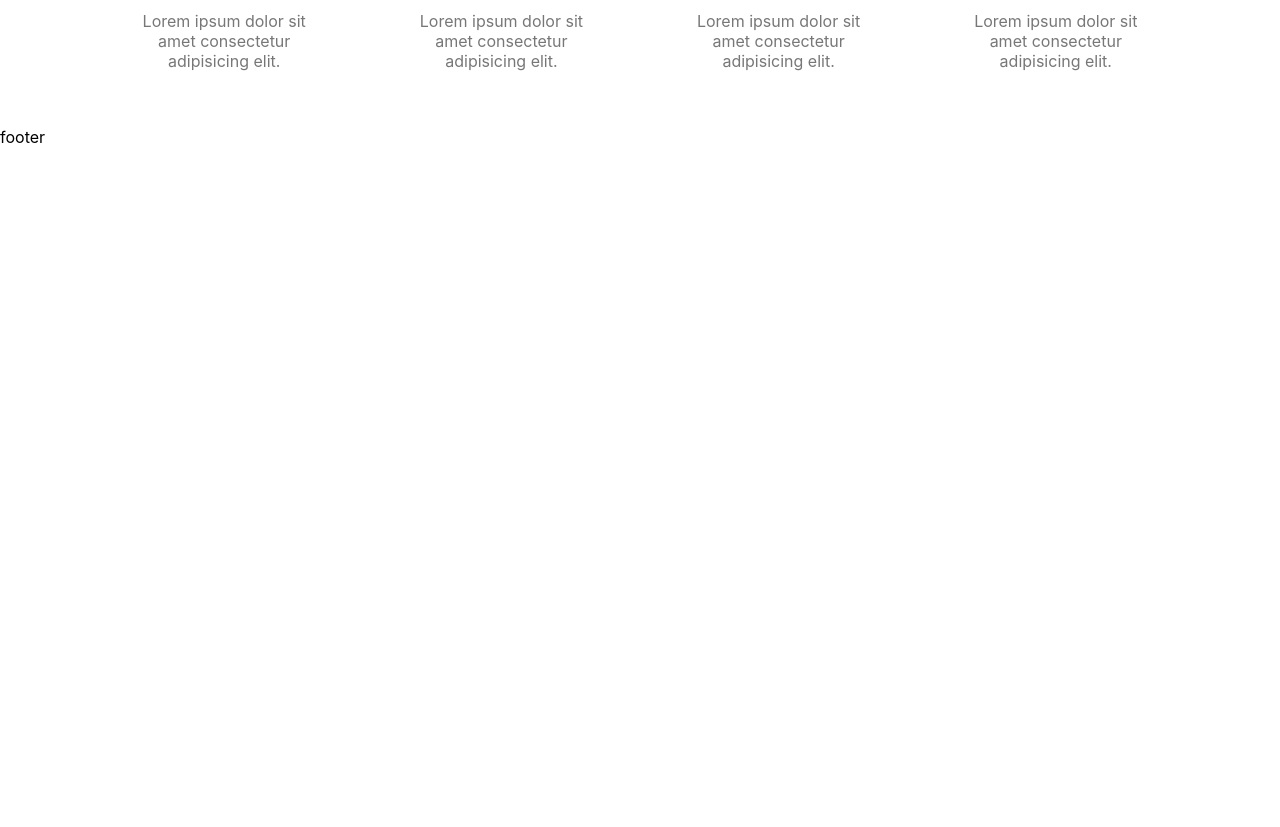
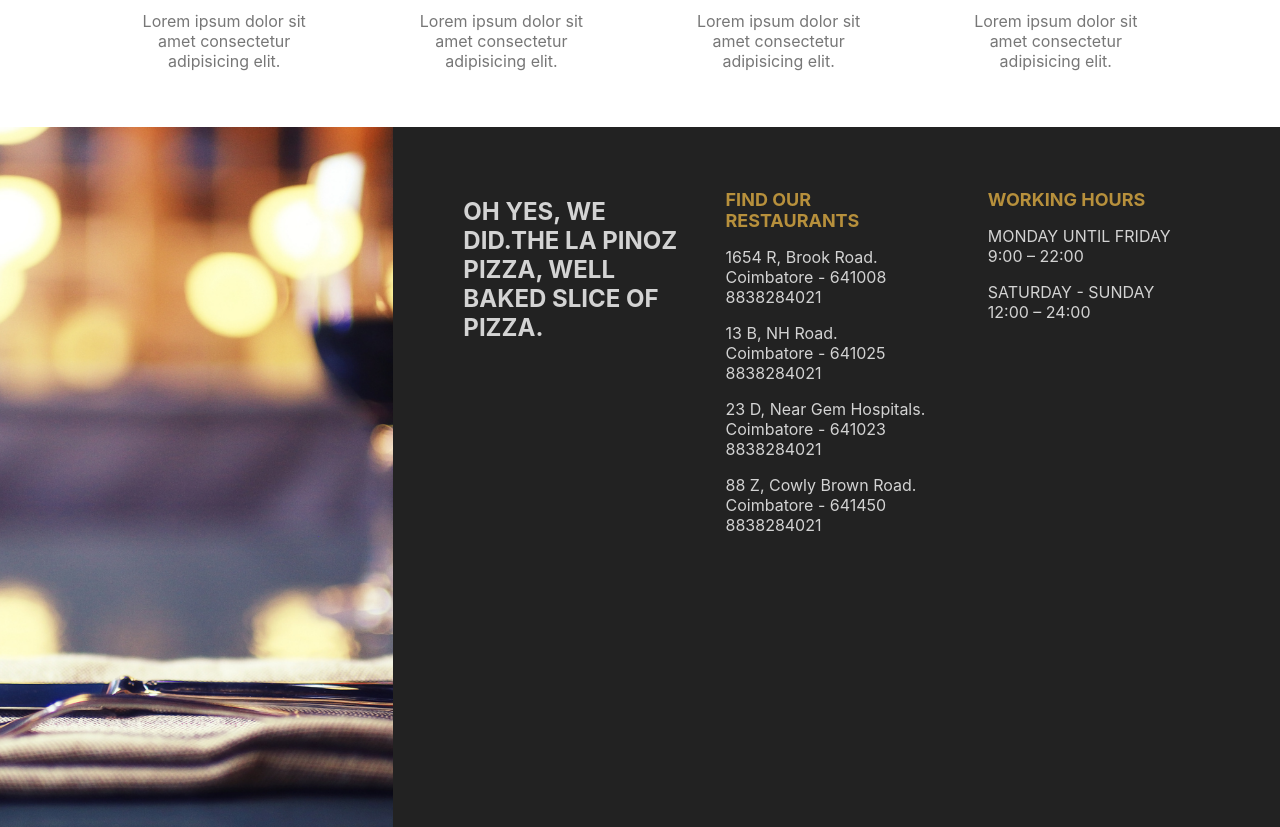
Before and after one commit to zulfi984/NextJs_Work_Station, a Next.js app in the folder restaurant/: page / in a window 1280 px wide. Shown: the part 1020-1847 px from the top of the page. Before the commit the page ends 1167 px from the top, so only its background shows below. Built offline with nearby package versions, Linux system fonts and the light colour scheme.

Commit message:
created footer and added contents

```diff
--- a/restaurant/components/Footer.jsx
+++ b/restaurant/components/Footer.jsx
@@ -2,7 +2,54 @@
 import styles from "../styles/Footer.module.css";
 
 const Footer = () => {
-  return <div>footer</div>;
+  return (
+    <div className={styles.container}>
+      <div className={styles.item}>
+        <Image src="/img/bg.png" objectFit="cover" layout="fill" alt="" />
+      </div>
+      <div className={styles.item}>
+        <div className={styles.card}>
+          <h2 className={styles.motto}>
+            OH YES, WE DID.THE LA PINOZ PIZZA, WELL BAKED SLICE OF PIZZA.
+          </h2>
+        </div>
+        <div className={styles.card}>
+          <h1 className={styles.title}>FIND OUR RESTAURANTS</h1>
+          <p className={styles.text}>
+            1654 R, Brook Road.
+            <br /> Coimbatore - 641008
+            <br /> 8838284021
+          </p>
+          <p className={styles.text}>
+            13 B, NH Road.
+            <br /> Coimbatore - 641025
+            <br /> 8838284021
+          </p>
+          <p className={styles.text}>
+            23 D, Near Gem Hospitals.
+            <br /> Coimbatore - 641023
+            <br /> 8838284021
+          </p>
+          <p className={styles.text}>
+            88 Z, Cowly Brown Road.
+            <br /> Coimbatore - 641450
+            <br /> 8838284021
+          </p>
+        </div>
+        <div className={styles.card}>
+          <h1 className={styles.title}>WORKING HOURS</h1>
+          <p className={styles.text}>
+            MONDAY UNTIL FRIDAY
+            <br /> 9:00 – 22:00
+          </p>
+          <p className={styles.text}>
+            SATURDAY - SUNDAY
+            <br /> 12:00 – 24:00
+          </p>
+        </div>
+      </div>
+    </div>
+  );
 };
 
 export default Footer;
--- a/restaurant/styles/Footer.module.css
+++ b/restaurant/styles/Footer.module.css
@@ -1,2 +1,57 @@
 .container {
+  height: calc(100vh - 100px);
+  background-color: #222;
+  display: flex;
 }
+
+.item {
+  flex: 1;
+  position: relative;
+  display: flex;
+}
+
+.item:last-child {
+  flex: 2;
+  padding: 50px;
+  justify-content: space-between;
+}
+
+.card {
+  flex: 1;
+  padding: 0 20px;
+}
+
+.title {
+  font-size: 18px;
+  color: #b7903c;
+}
+
+.text {
+  color: lightgray;
+}
+
+.motto {
+  color: rgb(211, 211, 211);
+}
+
+@media screen and (max-width: 480px) {
+  .container {
+    height: auto;
+    text-align: center;
+  }
+  .item:first-child {
+    display: none;
+  }
+
+  .item {
+    flex-direction: column;
+  }
+
+  .title {
+    font-size: 30px;
+  }
+
+  .text {
+    font-size: 20px;
+  }
+}
```
